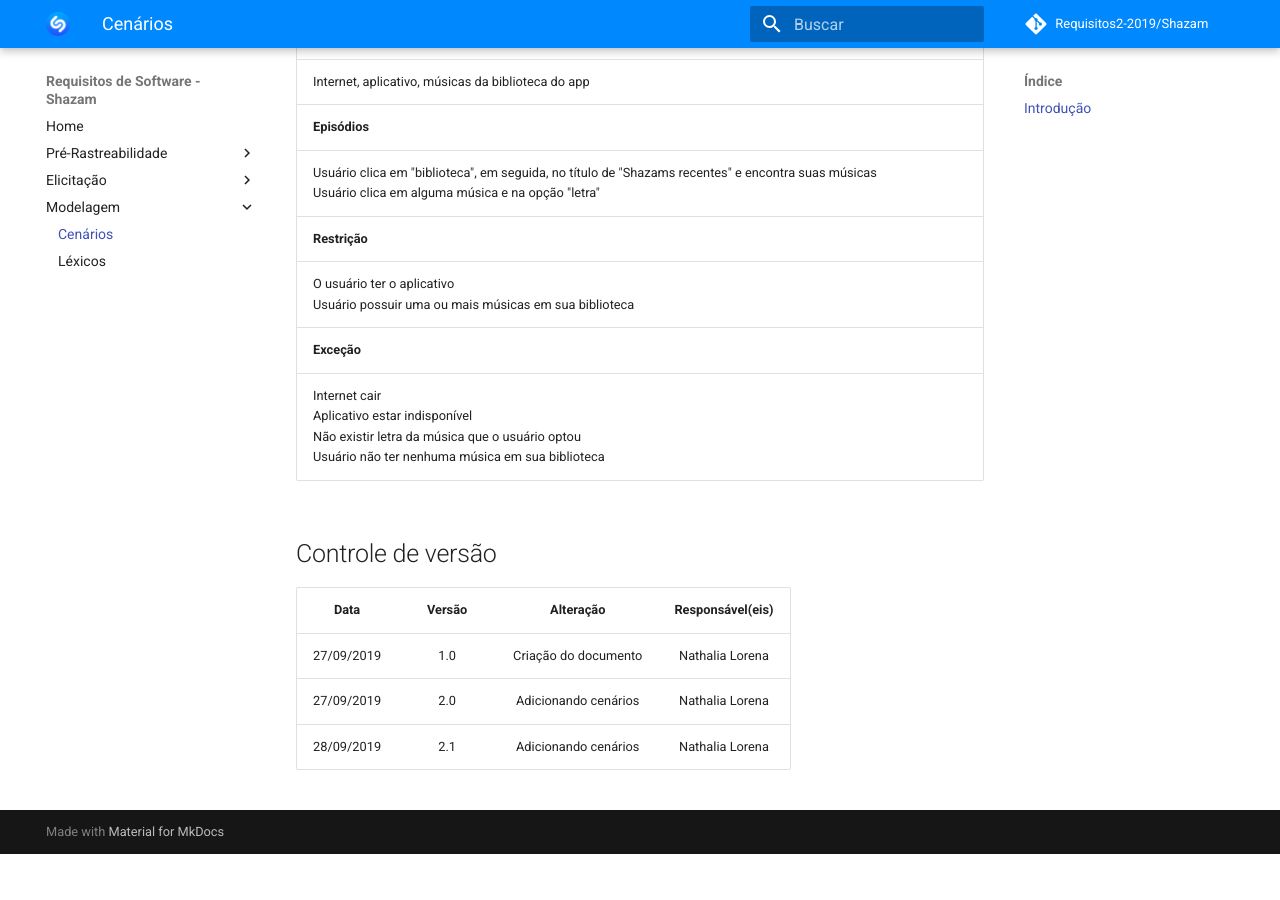
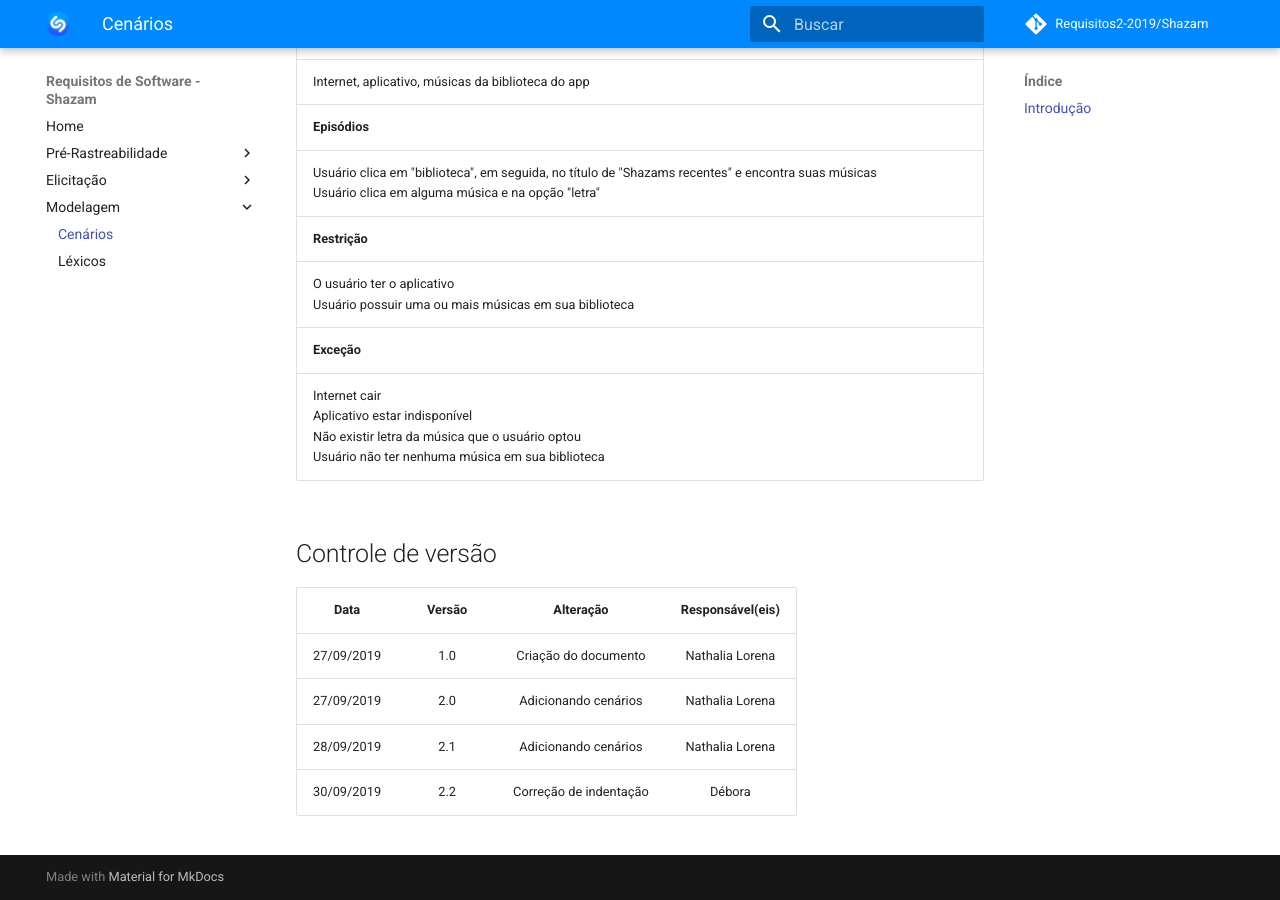
Before and after one commit to Wictorgirardi/2019.2-Shazam, an MkDocs documentation site: the page built from docs/modelagem/cenarios.md, in a window 1280 px wide and 900 px high, scrolled down 11704 px. Built offline with MkDocs 1.6.1 and Material for MkDocs 9.7.7, drawn with Linux system fonts in a browser that asks for light colours; comment, search, counter and statistics services are not loaded; before the commit the page ends 12558 px from its top, so only the background shows below that.

Commit message:
Update cenarios.md

```diff
--- a/docs/modelagem/cenarios.md
+++ b/docs/modelagem/cenarios.md
@@ -3,7 +3,7 @@
 ## Introdução
 
 
-Os cenários consistem de uma coleção de narrativas de situações no domínio que favorecem o levantamento de informações em um contexto proposto que permitem a identificação de possíveis tarefas e funcionalidades que se pode realizar em um software, como também identifica problemas e a antecipação das soluções. A técnica de elaborar cenários é uma maneira excelente de representar, para clientes e usuários, os problemas existentes em um software e as possibilidades que podem surgir. Os cenários têm como foco as atividades desempenhadas pelos usuários nas organizações em diferentes contextos possibilitando uma perspectiva mais ampla dos problemas atuais onde o sistema será inserido, explicando porque ele é necessário.
+<p align="justify">Os cenários consistem de uma coleção de narrativas de situações no domínio que favorecem o levantamento de informações em um contexto proposto que permitem a identificação de possíveis tarefas e funcionalidades que se pode realizar em um software, como também identifica problemas e a antecipação das soluções. A técnica de elaborar cenários é uma maneira excelente de representar, para clientes e usuários, os problemas existentes em um software e as possibilidades que podem surgir. Os cenários têm como foco as atividades desempenhadas pelos usuários nas organizações em diferentes contextos possibilitando uma perspectiva mais ampla dos problemas atuais onde o sistema será inserido, explicando porque ele é necessário.</p>
 
 # Cenário 1
 
@@ -253,3 +253,4 @@
 | 27/09/2019 | 1.0 | Criação do documento | Nathalia Lorena |
 | 27/09/2019 | 2.0 | Adicionando cenários | Nathalia Lorena |
 | 28/09/2019 | 2.1 | Adicionando cenários | Nathalia Lorena |
+|30/09/2019|2.2|Correção de indentação|Débora|
```
